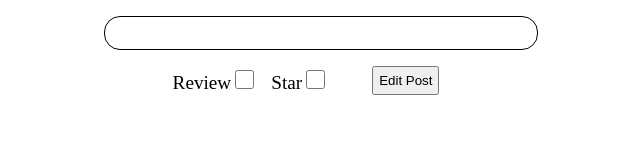
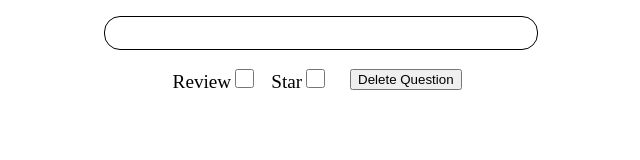
Before and after one commit to guykibby/FAQsite, a React (Create React App) app in the folder client/: page /editquestion/1 in a window 1280 px wide. Shown: the top 160 px of the page, without its empty margins (319-959 px from the left). Built offline with nearby package versions, Linux system fonts and the light colour scheme; no server answers.

Commit message:
Edit button in EditAnswer and Edit Question.

```diff
--- a/client/src/components/EditAnswer.js
+++ b/client/src/components/EditAnswer.js
@@ -121,7 +121,7 @@ const EditAnswer = () => {
             data-testid="star-checkbox"
           />
         </div>
-        <EditButton information={answer} onClick={handleDelete} />
+        <button onClick={handleDelete}>Delete Answer</button >
       </div>
     </>
   );
--- a/client/src/components/EditQuestion.js
+++ b/client/src/components/EditQuestion.js
@@ -118,7 +118,7 @@ const EditQuestion = () => {
             data-testid="star-checkbox"
           />
         </div>
-        <EditButton information={question} onClick={handleDelete} />
+        <button onClick={handleDelete}>Delete Question</button >
       </div>
     </>
   );
```
